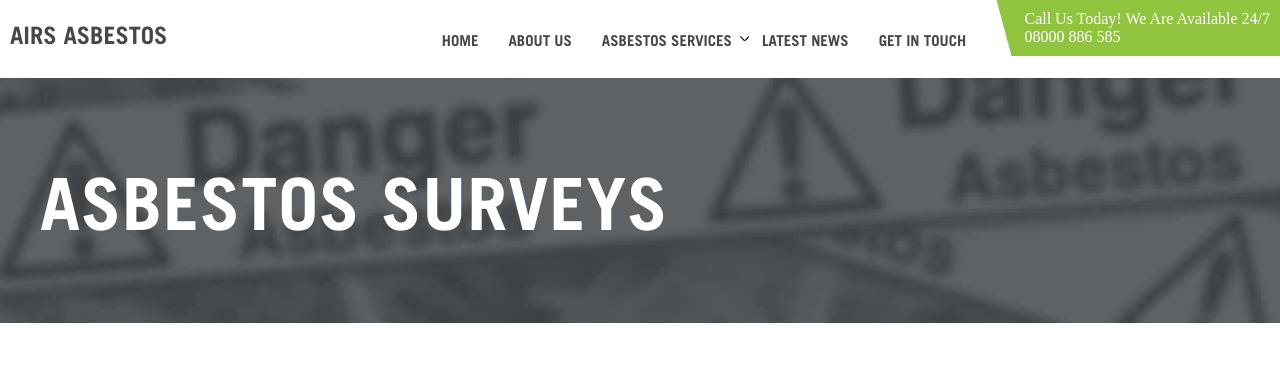
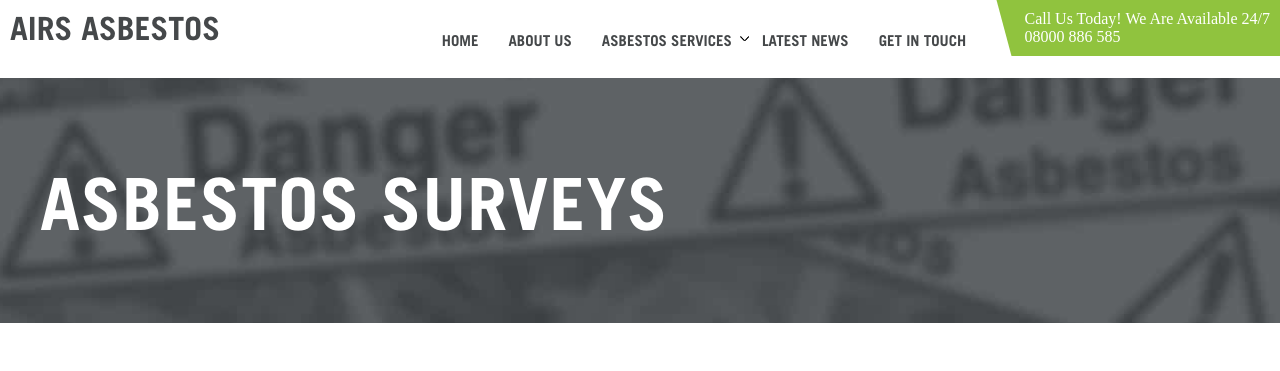
Before and after one commit to adyanmuhammad/airsasbestos, a plain HTML site: page asbestos-surveys.html in a window 1280 px wide. Shown: the top 371 px of the page. Drawn offline with nearby package versions, Linux system fonts and the light colour scheme; files whose address does not match are found by name.

Commit message:
Update asbestos-surveys.html

```diff
--- a/asbestos-surveys.html
+++ b/asbestos-surveys.html
@@ -92,10 +92,10 @@
             text-transform: uppercase;
             font-family: 'Conv_TradeGothic-Bold';
             color: #45484a;
-            font-size: 24px;
+            font-size: 32px;
             display: block;
             border-bottom: 3px solid #fff;
-            padding: 10px 0px;">
+            padding: 0px;">
               Airs Asbestos
             </a>
           </div>
```
